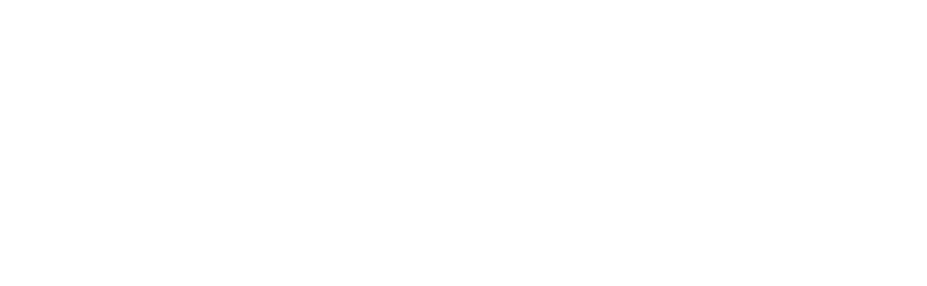
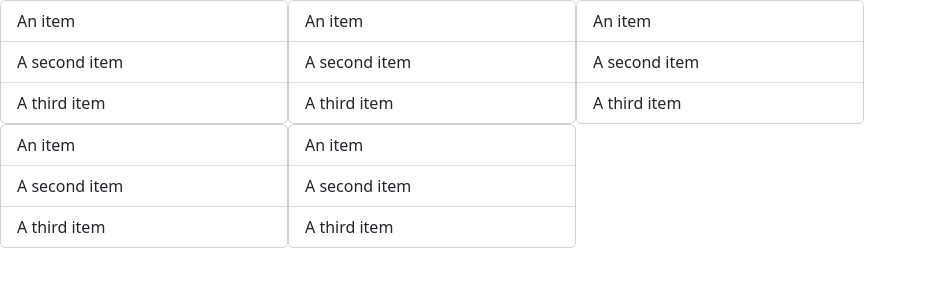
Before and after one commit to jonathonvanausdal9915/Team-Profile_Generator, a plain HTML site: page public/assets/index.html in a window 1280 px wide. Shown: the whole page, without its empty margins (0-927 px from the left). Drawn offline with nearby package versions, Linux system fonts and the light colour scheme.

Commit message:
html cards for team info

```diff
--- a/public/assets/index.html
+++ b/public/assets/index.html
@@ -12,7 +12,45 @@
 </head>
 
 <body>
-
+    <div class="row-1">
+        <div class="card" style="width: 18rem;">
+            <ul class="list-group list-group-flush">
+                <li class="list-group-item">An item</li>
+                <li class="list-group-item">A second item</li>
+                <li class="list-group-item">A third item</li>
+            </ul>
+        </div>
+        <div class="card" style="width: 18rem;">
+            <ul class="list-group list-group-flush">
+                <li class="list-group-item">An item</li>
+                <li class="list-group-item">A second item</li>
+                <li class="list-group-item">A third item</li>
+            </ul>
+        </div>
+        <div class="card" style="width: 18rem;">
+            <ul class="list-group list-group-flush">
+                <li class="list-group-item">An item</li>
+                <li class="list-group-item">A second item</li>
+                <li class="list-group-item">A third item</li>
+            </ul>
+        </div>
+    </div>
+    <div class="row-2">
+        <div class="card" style="width: 18rem;">
+            <ul class="list-group list-group-flush">
+                <li class="list-group-item">An item</li>
+                <li class="list-group-item">A second item</li>
+                <li class="list-group-item">A third item</li>
+            </ul>
+        </div>
+        <div class="card" style="width: 18rem;">
+            <ul class="list-group list-group-flush">
+                <li class="list-group-item">An item</li>
+                <li class="list-group-item">A second item</li>
+                <li class="list-group-item">A third item</li>
+            </ul>
+        </div>
+    </div>
 </body>
 
 </html>
--- a/public/assets/style.css
+++ b/public/assets/style.css
@@ -0,0 +1,11 @@
+.row-1 {
+    display: flex;
+    flex-direction: row;
+    flex-wrap: wrap;
+}
+
+.row-2 {
+    display: flex;
+    flex-direction: row;
+    flex-wrap: wrap;
+}
```
